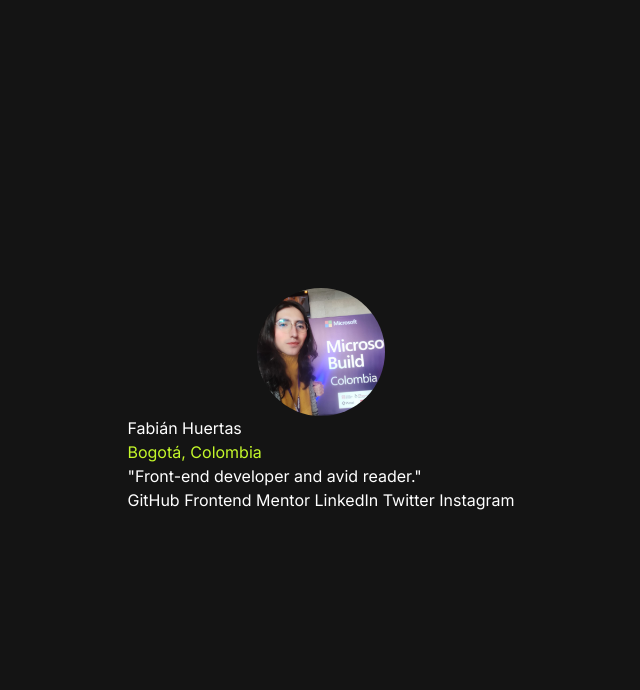
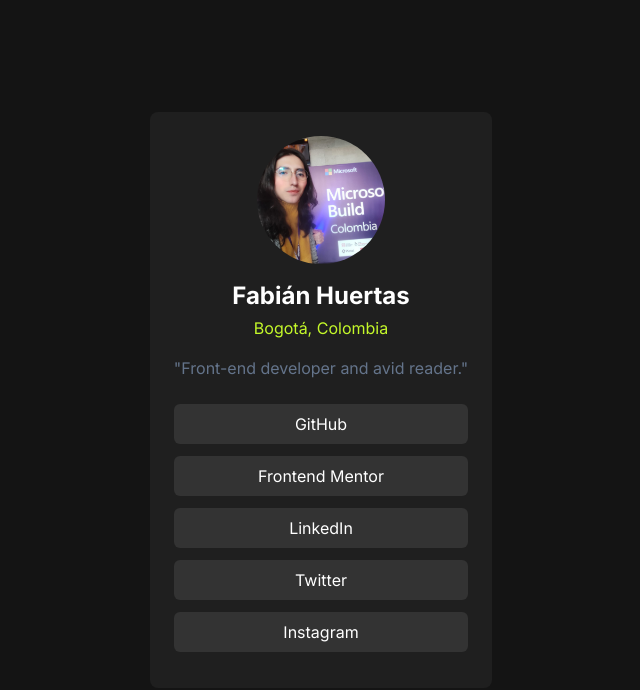
Before and after one commit to Naibaf93/Social-links-profile, a website: page src/index.html in a window 1280 px wide. Shown: the whole page, without its empty margins (319-959 px from the left). Drawn offline with Linux system fonts and the light colour scheme.

Commit message:
ultimos retoques

```diff
--- a/src/index.html
+++ b/src/index.html
@@ -10,20 +10,19 @@
   <link href="https://fonts.googleapis.com/css2?family=Inter:wght@400;700&display=swap" rel="stylesheet">
   <link rel="stylesheet" href="./css/output.css">
 </head>
-<body class="bg-color-background text-white flex items-center justify-center
-h-screen font-inter">
+<body class="bg-color-background text-white flex items-center justify-center h-screen font-inter">
 
-  <section class="">
+  <section class="bg-dark-gray rounded-lg p-6 text-center">
     <img src="./assets/images/me.jpeg" alt="foto de perfil" class="w-32
     aspect-square object-cover rounded-full max-w-sm mx-auto">
-    <h2>Fabián Huertas</h2>
-    <p class="text-bright-lime">Bogotá, Colombia</p>
-    <p>"Front-end developer and avid reader."</p>
-    <a href="">GitHub</a>
-    <a href="">Frontend Mentor</a>
-    <a href="">LinkedIn</a>
-    <a href="">Twitter</a>
-    <a href="">Instagram</a>
+    <h2 class="mt-4 text-2xl font-semibold">Fabián Huertas</h2>
+    <p class="text-bright-lime mt-1">Bogotá, Colombia</p>
+    <p class="mt-4 mb-6 text-slate-500">"Front-end developer and avid reader."</p>
+    <a href="" class="bg-gray-color block w-full py-2 rounded-md mb-3 hover:bg-bright-lime hover:text-black transition-all">GitHub</a>
+    <a href="" class="bg-gray-color block w-full py-2 rounded-md mb-3 hover:bg-bright-lime hover:text-black transition-all">Frontend Mentor</a>
+    <a href="" class="bg-gray-color block w-full py-2 rounded-md mb-3 hover:bg-bright-lime hover:text-black transition-all">LinkedIn</a>
+    <a href="" class="bg-gray-color block w-full py-2 rounded-md mb-3 hover:bg-bright-lime hover:text-black transition-all">Twitter</a>
+    <a href="" class="bg-gray-color block w-full py-2 rounded-md mb-3 hover:bg-bright-lime hover:text-black transition-all">Instagram</a>
   </section>
 </body>
 </html>
```
Also changed, not shown: src/css/output.css.
